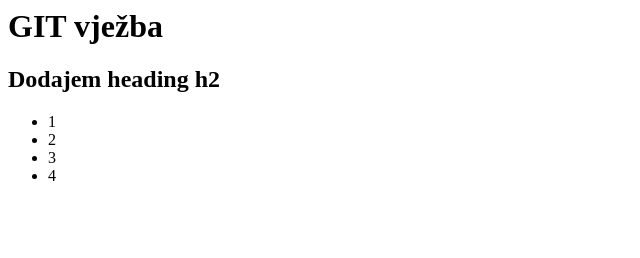
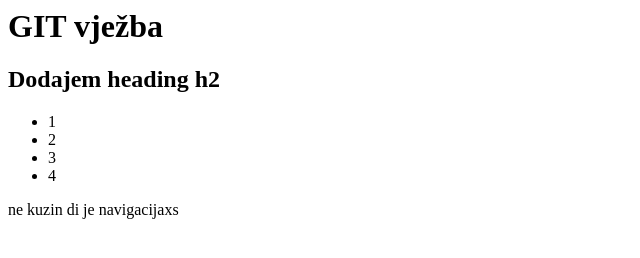
Before and after one commit to Matea00/algebra---git, a plain HTML site: page index.html in a window 1280 px wide. Shown: the whole page, without its empty margins (0-640 px from the left). Drawn offline with Linux system fonts and the light colour scheme.

Commit message:
paragraph added

```diff
--- a/index.html
+++ b/index.html
@@ -16,5 +16,7 @@
         <li>4</li>
     </ul>
 
+    <p>ne kuzin di je navigacijaxs</p>
+
 </body>
 </html>
```
